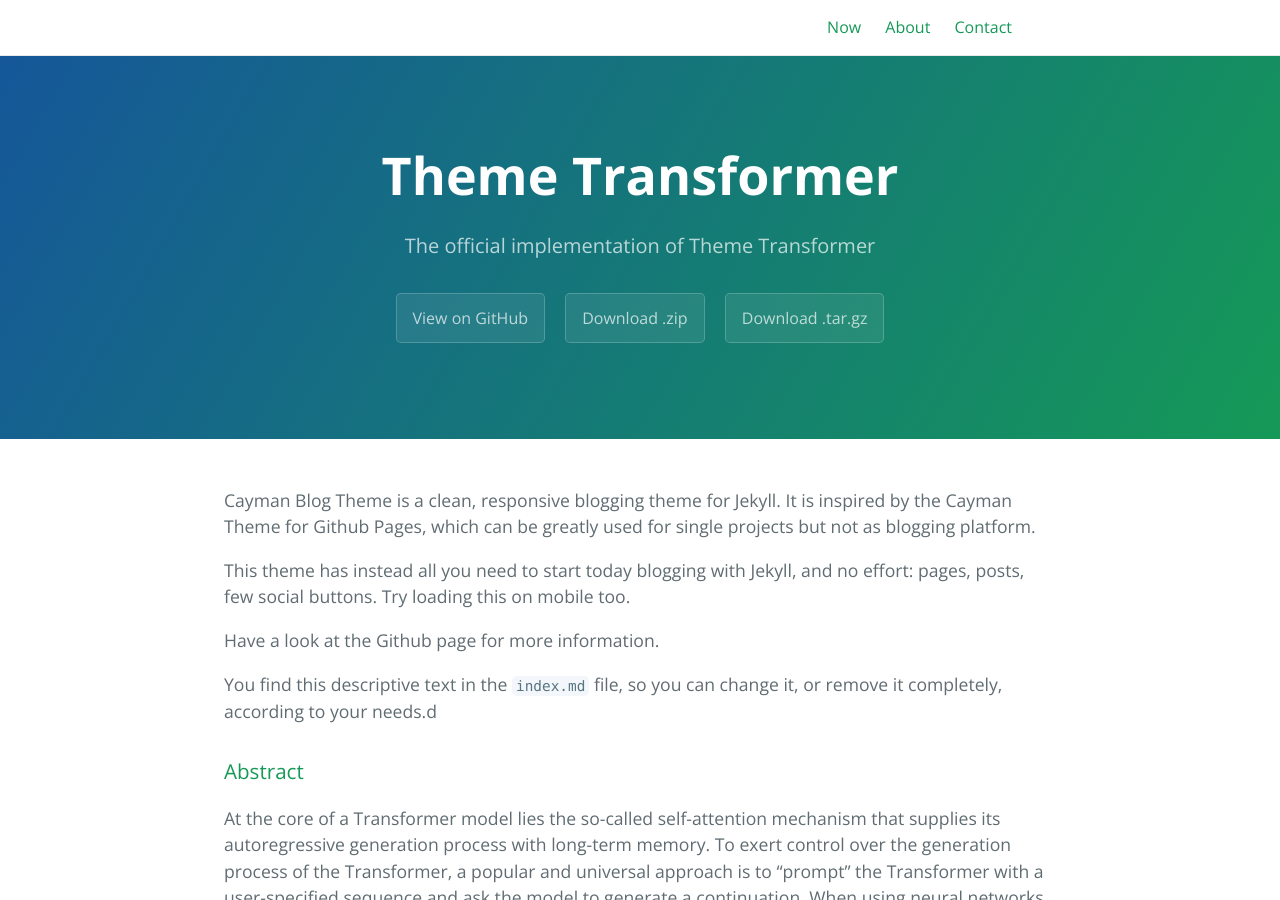
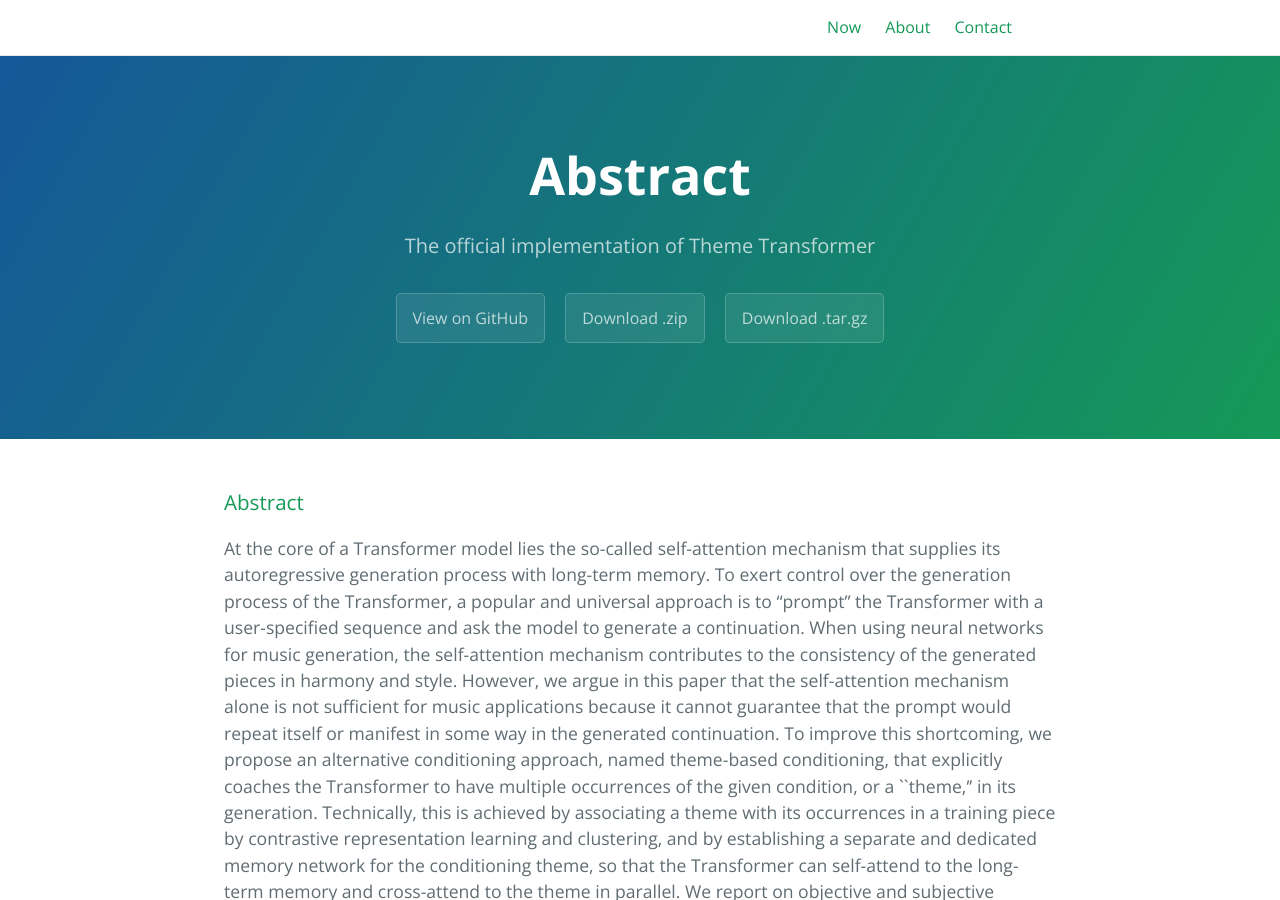
Before and after one commit to atosystem/ThemeTransformer, a Jekyll site: the page built from index.md, in a window 1280 px wide and 900 px high. Built offline with Jekyll 4.4.1, drawn with Linux system fonts in a browser that asks for light colours; our own code applies the rules of GitHub Pages for plain Markdown files.

Commit message:
change _config.yaml

```diff
--- a/_config.yml
+++ b/_config.yml
@@ -3,7 +3,7 @@
 show_downloads: true
 
 baseurl: "/ThemeTransformer" # change this to the subpath of your site, e.g. /blog. Leave it empty if you don't need it.
-url: "https://lorepirri.github.io" # change this to the base hostname & protocol for your site
+url: "https://atosystem.github.io" # change this to the base hostname & protocol for your site
 
 
 google_analytics:
--- a/index.md
+++ b/index.md
@@ -7,14 +7,6 @@
 #
 layout: home
 ---
-
-Cayman Blog Theme is a clean, responsive blogging theme for Jekyll. It is inspired by the Cayman Theme for Github Pages, which can be greatly used for single projects but not as blogging platform.
-
-This theme has instead all you need to start today blogging with Jekyll, and no effort: pages, posts, few social buttons. Try loading this on mobile too.
-
-Have a look at the Github page for more information.
-
-You find this descriptive text in the `index.md` file, so you can change it, or remove it completely, according to your needs.d
 
 ### Abstract
 <!-- Theme Transformer: Symbolic Music Generation with Theme-Conditioned Transformer -->
```
